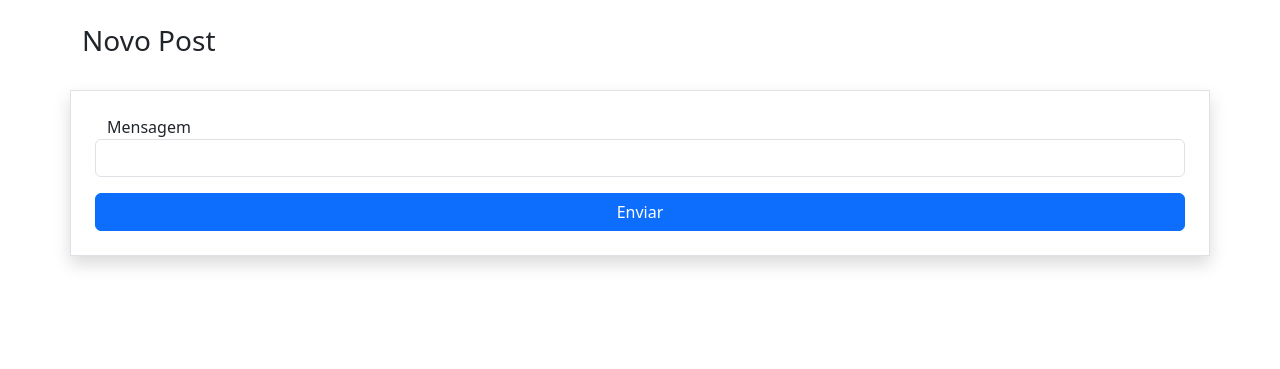
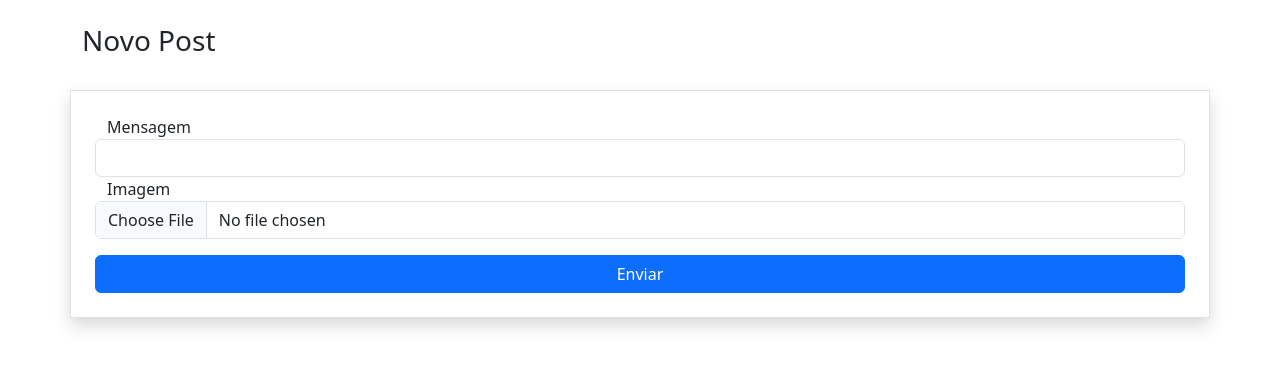
Before and after one commit to Ivysonin/Flask_exercise, a Flask app: page /post/novo/ in a window 1280 px wide. Shown: the top 369 px of the page. Run offline with Flask 3, Linux system fonts and the light colour scheme; the visitor is signed in with stand-in values (Sample User, id 1).

Commit message:
Criando o campo para o usuário enviar o seu arquivo/imagem

```diff
--- a/app/templates/post_novo.html
+++ b/app/templates/post_novo.html
@@ -7,11 +7,14 @@
             <h3>Novo Post</h3>
         </div>
 
-        <form action="" method="post" class="row mt-4 p-4 rounde border shadow">
+        <form action="" method="post" class="row mt-4 p-4 rounde border shadow" enctype="multipart/form-data">
             {{ form.csrf_token }}
 
             {{ form.mensagem.label() }}
             {{ form.mensagem(class="form-control") }}
+
+            {{ form.imagem.label() }}
+            {{ form.imagem(class="form-control") }}
 
             {{ form.btnSubmit(class="btn btn-primary col-12 mt-3") }}
 
```
